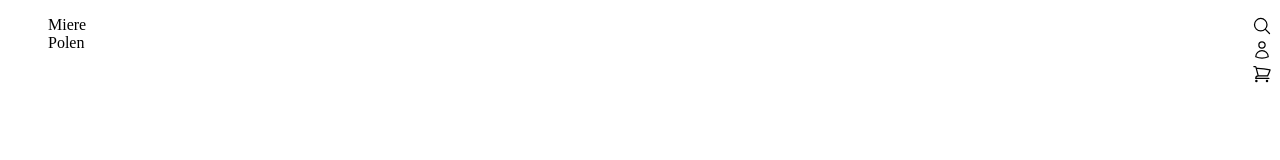
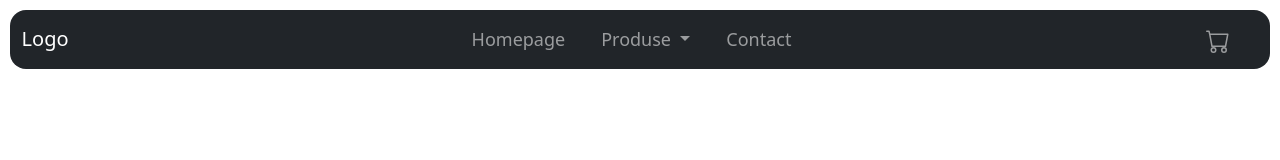
Before and after one commit to DurdeuVlad/Nectaria-Honey-Webstore, a website: page index.html in a window 1280 px wide. Drawn offline with nearby package versions, Linux system fonts and the light colour scheme.

Commit message:
navbar first look

```diff
--- a/index.html
+++ b/index.html
@@ -1,70 +1,51 @@
 <!DOCTYPE html>
 <html lang="en">
 <head>
-    <meta charset="UTF-8" />
-    <meta name="viewport" content="width=device-width, initial-scale=1.0" />
-    <title>Document</title>
-    <link href="styles.css" rel="stylesheet" />
+  <title>Bootstrap Example</title>
+  <meta charset="utf-8">
+  <meta name="viewport" content="width=device-width, initial-scale=1">
+  <link href="styles.css" rel="stylesheet">
+  <link href="https://cdn.jsdelivr.net/npm/bootstrap@5.3.1/dist/css/bootstrap.min.css" rel="stylesheet">
+  <script src="https://cdn.jsdelivr.net/npm/bootstrap@5.3.1/dist/js/bootstrap.bundle.min.js"></script>
 </head>
 <body>
-    <nav>
-      <ul>
-        <div id="navText">
-        <li>Miere</li>
-        <li>Polen</li>
+
+<nav class="navbar navbar-expand-sm bg-dark navbar-dark custom-navbar">
+  <div class="container-fluid">
+    <a class="navbar-brand" href="#">Logo</a>
+    <ul class="navbar-nav mx-auto">
+      <!-- Additional Links in the Middle -->
+      <li class="nav-item">
+        <a class="nav-link" href="#">Homepage</a>
+      </li>
+      <li class="nav-item">
+        <div class="dropdown">
+          <button type="button" class="btn btn-primary dropdown-toggle nav-link" data-bs-toggle="dropdown">
+            Produse
+          </button>
+          <ul class="dropdown-menu">
+            <li><a class="dropdown-item" href="#">Link 1</a></li>
+            <li><a class="dropdown-item" href="#">Link 2</a></li>
+            <li><a class="dropdown-item" href="#">Link 3</a></li>
+          </ul>
         </div>
-        <div id="icons">
-          <li>
-            <svg
-              xmlns="http://www.w3.org/2000/svg"
-              fill="none"
-              viewBox="0 0 24 24"
-              stroke-width="1.5"
-              stroke="currentColor"
-              class="w-6 h-6"
-            >
-              <path
-                stroke-linecap="round"
-                stroke-linejoin="round"
-                d="M21 21l-5.197-5.197m0 0A7.5 7.5 0 105.196 5.196a7.5 7.5 0 0010.607 10.607z"
-              />
+      </li>
+      <li class="nav-item">
+        <a class="nav-link" href="#">Contact</a>
+      </li>
+      <!-- End of Additional Links in the Middle -->
+    </ul>
+    <ul class="navbar-nav ml-auto">
+      <li class="nav-item">
+        <a class="nav-link" href="#">
+          <svg xmlns="http://www.w3.org/2000/svg" width="16" height="16" fill="currentColor" class="bi bi-cart" viewBox="0 0 16 16">
+            <path d="M0 1.5A.5.5 0 0 1 .5 1H2a.5.5 0 0 1 .485.379L2.89 3H14.5a.5.5 0 0 1 .491.592l-1.5 8A.5.5 0 0 1 13 12H4a.5.5 0 0 1-.491-.408L2.01 3.607 1.61 2H.5a.5.5 0 0 1-.5-.5zM3.102 4l1.313 7h8.17l1.313-7H3.102zM5 12a2 2 0 1 0 0 4 2 2 0 0 0 0-4zm7 0a2 2 0 1 0 0 4 2 2 0 0 0 0-4zm-7 1a1 1 0 1 1 0 2 1 1 0 0 1 0-2zm7 0a1 1 0 1 1 0 2 1 1 0 0 1 0-2z"/>
           </svg>
+        </a>
       </li>
-          <li>
-            <svg
-              xmlns="http://www.w3.org/2000/svg"
-              fill="none"
-              viewBox="0 0 24 24"
-              stroke-width="1.5"
-              stroke="currentColor"
-              class="w-6 h-6"
-            >
-              <path
-                stroke-linecap="round"
-                stroke-linejoin="round"
-                d="M15.75 6a3.75 3.75 0 11-7.5 0 3.75 3.75 0 017.5 0zM4.501 20.118a7.5 7.5 0 0114.998 0A17.933 17.933 0 0112 21.75c-2.676 0-5.216-.584-7.499-1.632z"
-              />
-            </svg>
-          </li>
+    </ul>
+  </div>
+</nav>
 
-          <li>
-            <svg
-              xmlns="http://www.w3.org/2000/svg"
-              fill="none"
-              viewBox="0 0 24 24"
-              stroke-width="1.5"
-              stroke="currentColor"
-              class="w-6 h-6"
-            >
-              <path
-                stroke-linecap="round"
-                stroke-linejoin="round"
-                d="M2.25 3h1.386c.51 0 .955.343 1.087.835l.383 1.437M7.5 14.25a3 3 0 00-3 3h15.75m-12.75-3h11.218c1.121-2.3 2.1-4.684 2.924-7.138a60.114 60.114 0 00-16.536-1.84M7.5 14.25L5.106 5.272M6 20.25a.75.75 0 11-1.5 0 .75.75 0 011.5 0zm12.75 0a.75.75 0 11-1.5 0 .75.75 0 011.5 0z"
-              />
-            </svg>
-          </li>
-        </div>
-      </ul>
-    </nav>
 </body>
 </html>
--- a/styles.css
+++ b/styles.css
@@ -1,10 +1,15 @@
-li svg{
-    width: 20px;
+.custom-navbar {
+    border-radius: 1rem;
+    margin: 0.6rem;
+  }
+
+.bi{
+    width: 24px;
+    height: 24px;
+    vertical-align: middle;
 }
 
-nav ul{
-    display:flex;
-    justify-content: space-between;
-    flex-direction: row;
-    list-style: none;
-}
+.navbar-nav .nav-link {
+    margin-right: 20px;
+    font-size: large;
+  }
```
Lines whose indentation alone changed are shown as unchanged.
